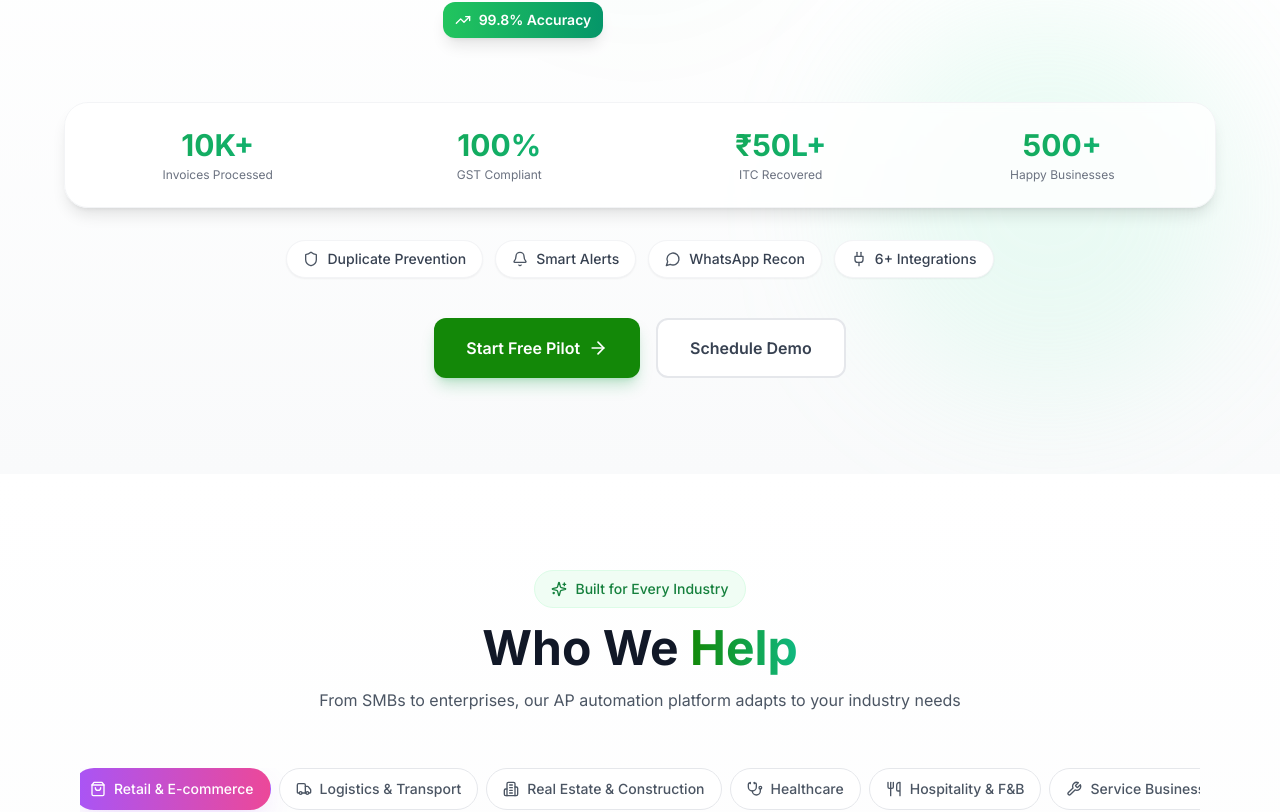
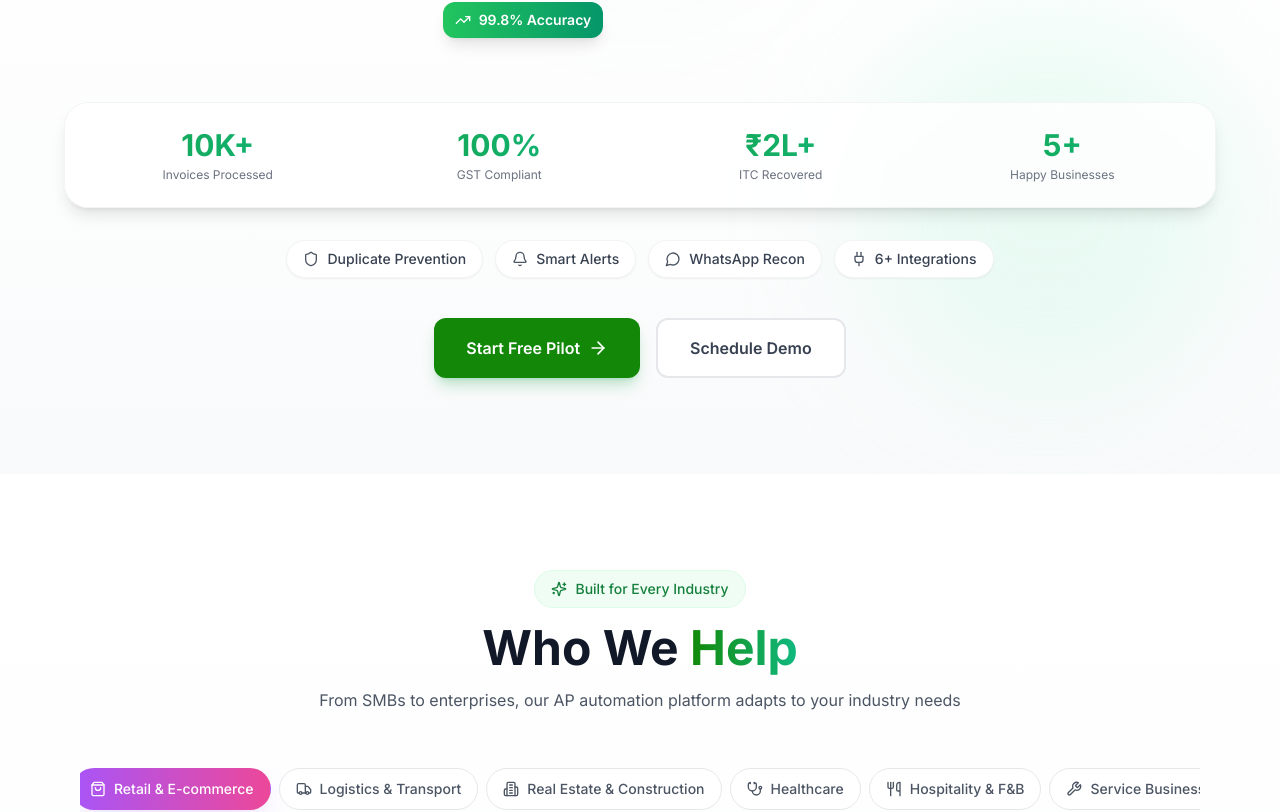
Before and after one commit to Bharat-Mcp/Updated-Frontend-of-the-bharat-mcp, a React (Create React App) app: page / in a window 1280 px wide. Shown: the part 3480-4292 px from the top of the page. Built offline with nearby package versions, Linux system fonts and the light colour scheme.

Commit message:
updated the numbers and data

```diff
--- a/src/components/Footer.jsx
+++ b/src/components/Footer.jsx
@@ -50,9 +50,9 @@ export const Footer = () => {
               <Mail size={14} className="text-[#138808]" />
               team@bharatmcp.com
             </a>
-            <a href="tel:+911800123456" className="flex items-center gap-2 hover:text-white transition-colors">
+            <a href="tel:+98792006592" className="flex items-center gap-2 hover:text-white transition-colors">
               <Phone size={14} className="text-[#138808]" />
-              +91 1800-123-4567
+            +91 87920 06592
             </a>
             <div className="flex items-center gap-2">
               <MapPin size={14} className="text-[#138808]" />
--- a/src/components/SolutionCard.jsx
+++ b/src/components/SolutionCard.jsx
@@ -343,8 +343,8 @@ export const SolutionCard = () => {
         >
           <AnimatedStat value="10K+" label="Invoices Processed" delay={0.1} />
           <AnimatedStat value="100%" label="GST Compliant" delay={0.2} />
-          <AnimatedStat value="₹50L+" label="ITC Recovered" delay={0.3} />
-          <AnimatedStat value="500+" label="Happy Businesses" delay={0.4} />
+          <AnimatedStat value="₹2L+" label="ITC Recovered" delay={0.3} />
+          <AnimatedStat value="5+" label="Happy Businesses" delay={0.4} />
         </motion.div>
 
         {/* Bottom features strip */}
--- a/src/components/WhatsAppButton.jsx
+++ b/src/components/WhatsAppButton.jsx
@@ -4,7 +4,7 @@ import { MessageCircle } from 'lucide-react';
 
 export const WhatsAppButton = () => {
   const handleWhatsAppClick = () => {
-    window.open('https://wa.me/919876543210?text=Hi%20Bharat%20MCP%2C%20I%20would%20like%20to%20know%20more%20about%20invoice%20automation', '_blank');
+    window.open('https://wa.me/+918792006592?text=Hi%20Bharat%20MCP%2C%20I%20would%20like%20to%20know%20more%20about%20invoice%20automation', '_blank');
   };
 
   return (
```
